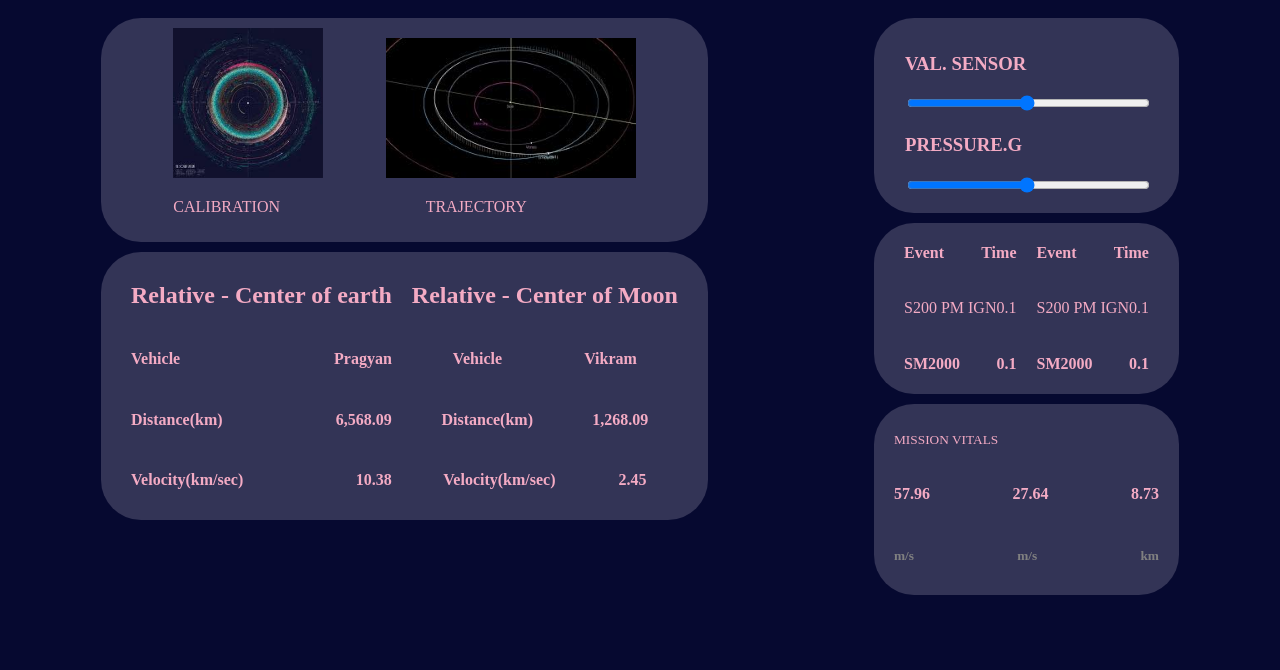
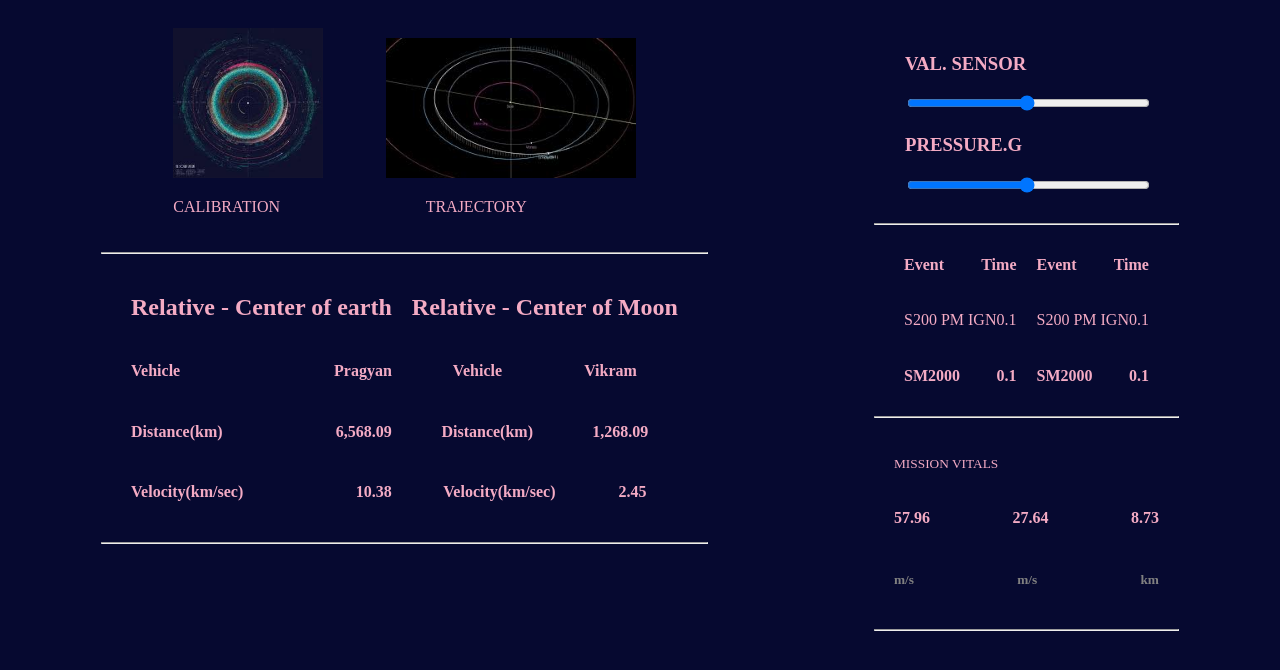
Before and after one commit to Aartimehr/cubetelemetry, a plain HTML site: page index.html in a window 1280 px wide. Drawn offline with Linux system fonts and the light colour scheme; files that its build step writes are made by us from their sources.

Commit message:
Update index.html

```diff
--- a/index.html
+++ b/index.html
@@ -1,15 +1,16 @@
 <!DOCTYPE html>
-<html>
-  <head>
+<html><head>
  <meta charset="utf-6">
   <meta name="viewport" content="width=device-width">
   <title>CubeSat Telemetry</title>
-  <link href="stylesheets/style.css" rel="stylesheet" type="text/css">
+  <link href="style.css" rel="stylesheet" type="text/css">
 </head>
 <body>
 
-  <script src="script.js"></script>
+  <script src="script.js">
+  </script>
   <div style="
+    background-color: transparent;
     border-radius: 40px;
     display: flex;
     /* width: 00%; */
@@ -18,8 +19,8 @@
     justify-content: space-around;
     padding: 0px 10px;
 ">
-    <div style="border-radius: 40px;background-color: initial;">
-        <div style="padding: 10px;border-radius: 40px;/* background-color: darkgrey; */display: flex;justify-content: space-evenly;align-items: flex-end;margin: 10px 0px;" class="box">
+    <div style="border-radius: 40px;background-color: transparent;">
+        <div style="padding: 10px;border-radius: 40px;background-color: transparent;display: flex;justify-content: space-evenly;align-items: flex-end;margin: 10px 0px;" class="box">
           <div>
             <img src="images/images.jpg" width="150">
             <p>CALIBRATION</p>
@@ -29,8 +30,9 @@
             <p>&nbsp;&nbsp;&nbsp;&nbsp;&nbsp;&nbsp;&nbsp;&nbsp;&nbsp;&nbsp;TRAJECTORY</p>
           </div>
         </div>
+        <hr>
 
-              <div style="border-radius: 40px;padding: 0px 10px;display: flex;/* background-color: gray; */justify-content: space-around;margin: 10px 0px;" class="box">
+              <div style="border-radius: 40px;padding: 0px 10px;display: flex;background-color: transparent;justify-content: space-around;margin: 10px 0px;" class="box">
 
             <div style="display: flex;padding: 10px;justify-content: space-evenly;">
           <div style="
@@ -60,6 +62,7 @@
 
         </div>
           </div>
+          <hr>
 
 
     </div>
@@ -74,7 +77,7 @@
     border-radius: 40px;
     padding: 16px 31px;
     display: flex;
-    /* background-color: lightgray; */
+    background-color: transparent;
     flex-direction: column;
     align-items: stretch;
 ">
@@ -92,12 +95,13 @@
 ">
 </div>
         </div>
+        <hr>
 
 
               <div style="
     padding-block: 20px;
     border-radius: 40px;
-    /* background-color: darkgrey; */
+    background-color: transparent;
     display: flex;
     padding: 0px 20px;
     flex-direction: row;
@@ -129,12 +133,13 @@
     </div>
 
 </div>
+<hr>
 
 
 
         <div style="
     border-radius: 40px;
-    /* background-color: darkgray; */
+    background-color: transparent;
     padding: 10px 20px;
     display: flex;
     flex-direction: column;
@@ -147,6 +152,7 @@
 <div style="/* text-decoration: underline; */display: flex;flex-direction: row;justify-content: space-between;">  <h4><small style="color:#808080">m/s</small></h4><h4><small style="color:#808080">m/s</small></h4><h4><small style="color:#808080"><smallstyle="color:#808080">km</smallstyle="color:#808080"></small></h4></div>
 
         </div>
+        <hr>
 
 
 
@@ -160,4 +166,4 @@
 
 
 
-</body>
+</body></html>
```
